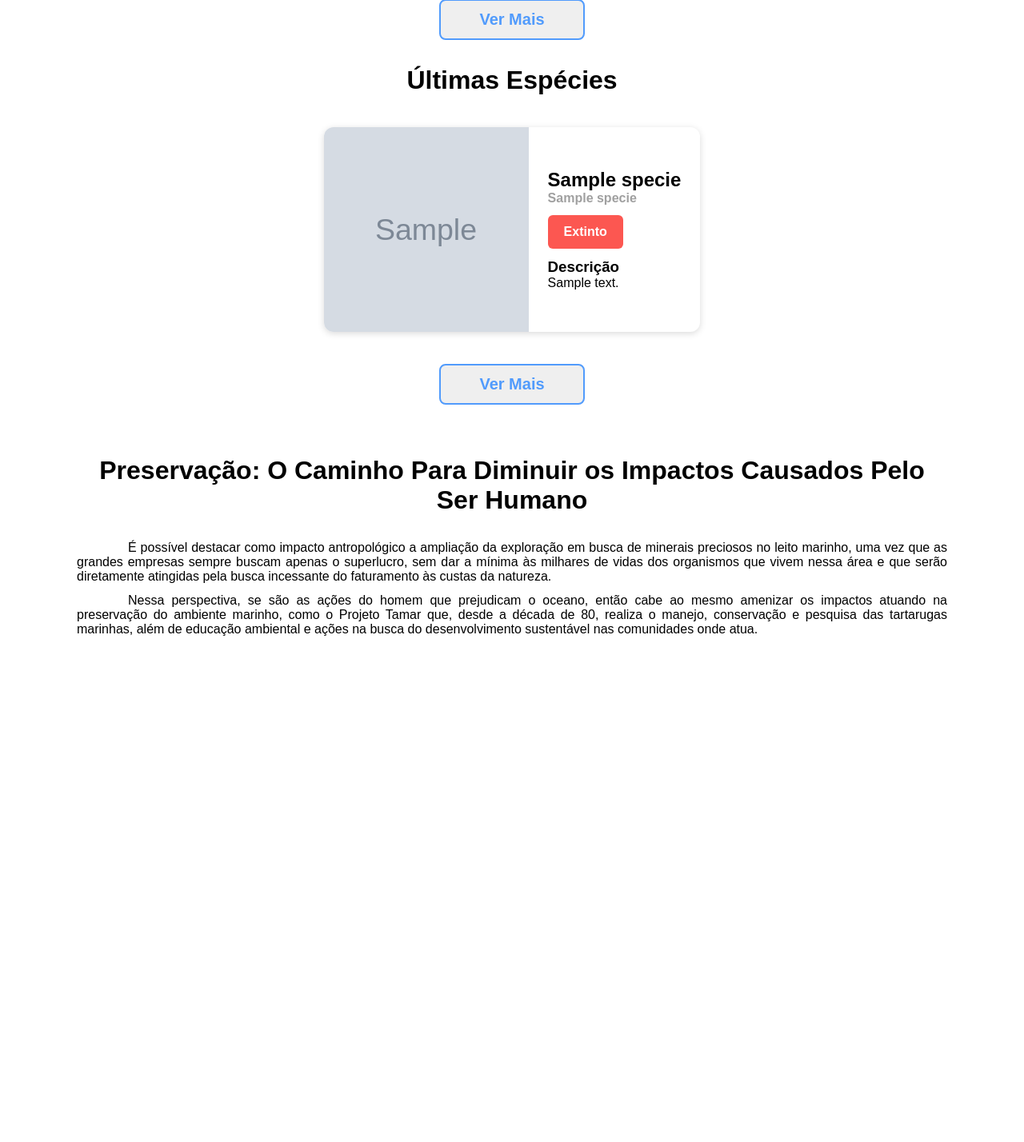
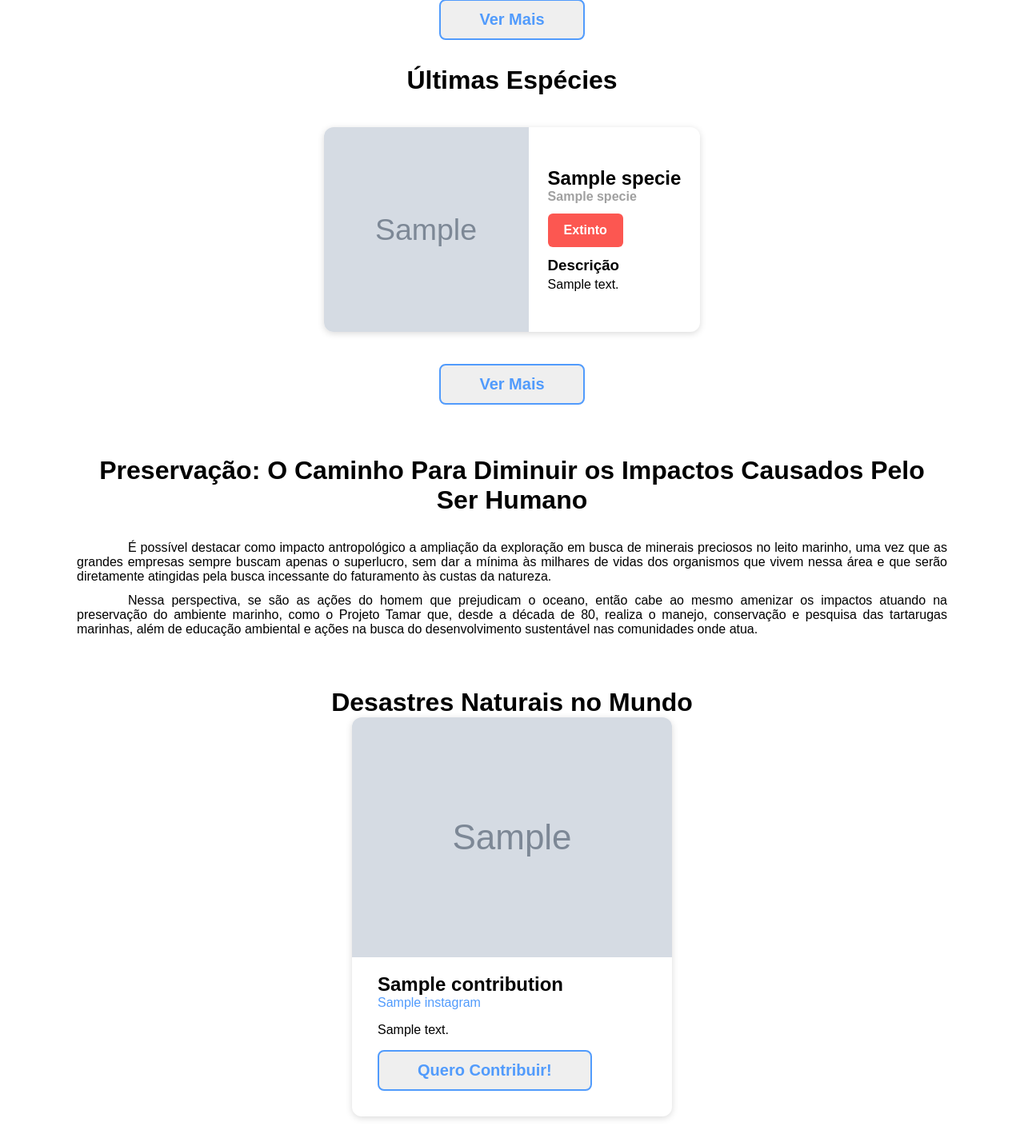
Before and after one commit to felipscarvalho/Projeto-Atlantis, a Django app: template app/templates/index.html in a window 1280 px wide. Shown: the part 1483-2911 px from the top of the page at 80% size. Before the commit the page ends 2278 px from the top, so only its background shows below. Run offline with Django 3.2, Linux system fonts and the light colour scheme; the template is opened without the code that fills it: most values are stand-ins (such as "Sample title", 1, 10 or a date in 2020); grey boxes marked "Sample" are stand-in pictures.

Commit message:
Contribution banners added.

```diff
--- a/app/admin.py
+++ b/app/admin.py
@@ -13,8 +13,8 @@ class DisastersAdmin(admin.ModelAdmin):
 
 
 class OrganizationsAdmin(admin.ModelAdmin):
-    list_display = ['id', 'link', 'instagram',
-                    'instagram_link', 'title', 'description']
+    list_display = ['id', 'title', 'link', 'instagram',
+                    'instagram_link', 'description']
 
 
 admin.site.register(Species, SpeciesAdmin)
--- a/app/templates/index.html
+++ b/app/templates/index.html
@@ -69,7 +69,7 @@
                         {% endif %}
                     </div>
                 </div>
-                <div>
+                <div class="specie__details__description">
                     <h3>Descrição</h3>
                     <p>{{specie.description}}</p>
                 </div>
@@ -90,4 +90,23 @@
     </p>
 </div>
 
+<div class="contributions">
+    <h1>Desastres Naturais no Mundo</h1>
+    <div class="contributions__container">
+        {% for contribution in contributions %}
+            <div class="contribution__banner">
+                <img class="contribution__image" src="{% get_media_prefix %}{{ contribution.image }}" alt="">
+                <div class="contribution__text">
+                    <div class="contribution__text__header">
+                        <h2>{{contribution.title}}</h2>
+                        <a href="{{contribution.instagram_link}}" target="_blank"><p>{{contribution.instagram}}</p></a>
+                    </div>
+                    <p>{{contribution.description}}</p>
+                    <a href="{{contribution.link}}" target="_blank"><button class="default__button">Quero Contribuir!</button></a>
+                </div>
+            </div>
+        {% endfor %}
+    </div>
+</div>
+
 {% endblock content %}
--- a/app/views.py
+++ b/app/views.py
@@ -1,5 +1,5 @@
 from django.shortcuts import render
-from .models import Species, Disasters
+from .models import Species, Disasters, Organizations
 
 # Create your views here.
 
@@ -7,8 +7,9 @@ from .models import Species, Disasters
 def index(request):
     species = Species.objects.all().reverse()[0:3]
     disasters = Disasters.objects.all().reverse()[0:3]
+    contribution = Organizations.objects.all()
 
-    return render(request, 'index.html', {'species': species, 'disasters': disasters})
+    return render(request, 'index.html', {'species': species, 'disasters': disasters, 'contributions': contribution})
 
 
 def species(request):
--- a/static/css/index.css
+++ b/static/css/index.css
@@ -135,6 +135,14 @@
     margin: 1.5rem 1.5rem 1.5rem 0;
 }
 
+.specie__details__description h3 {
+    margin-bottom: .25rem;
+}
+
+.specie__details__description p {
+    text-align: justify;
+}
+
 .default__button {
     margin-left: auto;
     margin-right: auto;
@@ -193,6 +201,54 @@
 .disaster__image {
     width: 100%;
     border-radius: 12px 12px 0 0;
+}
+
+/* Contribution */
+
+.contributions {
+    display: flex;
+    flex-direction: column;
+    align-items: center;
+    margin: 2rem 6rem;
+}
+
+.contributions__container {
+    display: flex;
+    flex-wrap: wrap;
+    gap: 2rem;
+}
+
+.contribution__banner {
+    flex-grow: 1;
+    flex-basis: 20rem;
+    box-shadow: rgba(0, 0, 0, 0.15) 0px 2px 8px;
+    border-radius: 12px;
+}
+
+.contribution__text {
+    padding: 1rem 2rem 2rem 2rem;
+}
+
+.contribution__text p {
+    margin-bottom: 1rem;
+}
+
+.contribution__image {
+    width: 100%;
+    border-radius: 12px 12px 0 0;
+}
+
+.contribution__text__header {
+    margin-bottom: .75rem;
+}
+
+.contribution__text__header a {
+    text-decoration: none;
+    color: #519bfc;
+}
+
+.contribution__text__header a:hover {
+    color: #2081ff;
 }
 
 @media (width < 1024px) {
@@ -257,4 +313,8 @@
     .disasters {
         margin: 2rem 1rem;
     }
+
+    .contributions {
+        margin: 2rem 1rem;
+    }
 }
```
Also changed, not shown: media/disasters/download.png (added), media/disasters/download_e9NhhvR.png (added), media/disasters/download_jsQYn7m.png (added).
